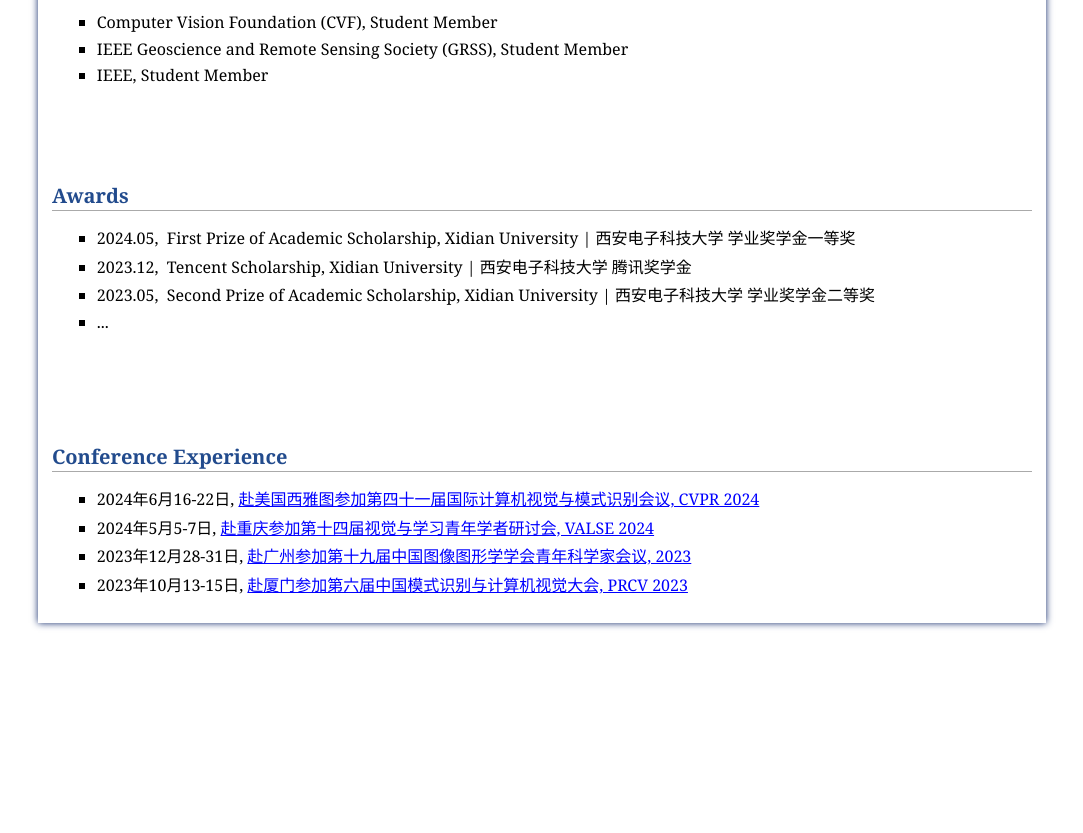
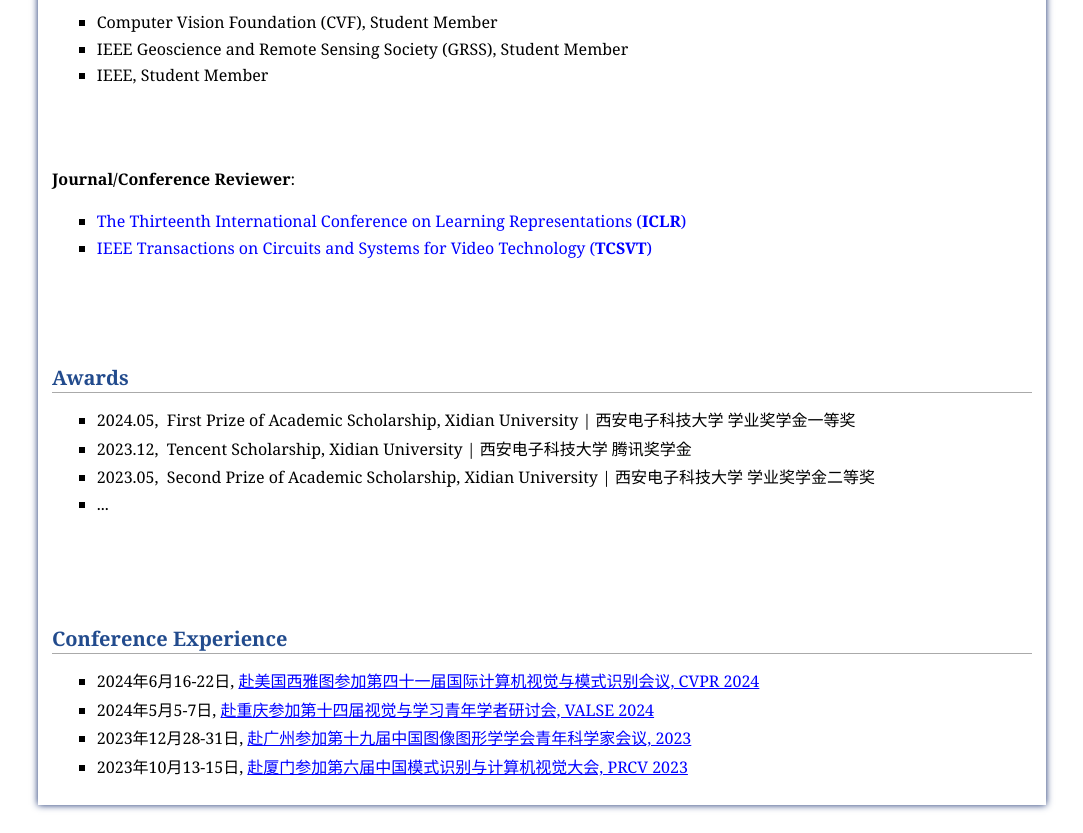
Before and after one commit to like413/KeLi.github.io, a plain HTML site: page index.html in a window 1280 px wide. Shown: the part 3008-3841 px from the top of the page, without its empty margins (98-1181 px from the left). Before the commit the page ends 3659 px from the top, so only its background shows below. Drawn offline with nearby package versions, Linux system fonts and the light colour scheme.

Commit message:
Update index.html

```diff
--- a/index.html
+++ b/index.html
@@ -279,6 +279,22 @@ I am working in Remote Sensing; Deep learning; Computer Vision; Multi-Modal Repr
 </ul>
 </font>
 
+<p></p>
+<p><b>Journal/Conference Reviewer</b>: </p>
+<font size="3">
+<ul>
+<li><a href="https://iclr.cc/Conferences/2025">The Thirteenth International Conference on Learning Representations (<b>ICLR</b>)</li>
+<li><a href="https://ieeexplore.ieee.org/xpl/RecentIssue.jsp?punumber=76">IEEE Transactions on Circuits and Systems for Video Technology (<b>TCSVT</b>)</li>
+</ul>
+</font>
+<br />
+
+</ul>
+</font>
+<br />
+</ul>
+<br />
+
 
 <A NAME="Awards"><h2>Awards</h2></A>
 <font size="3">
```
